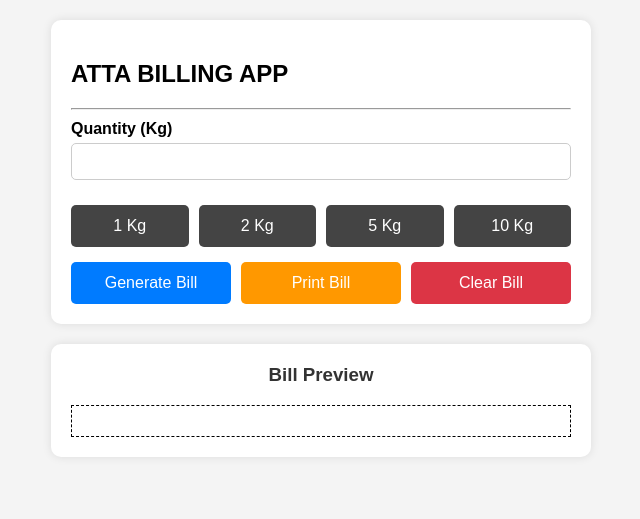
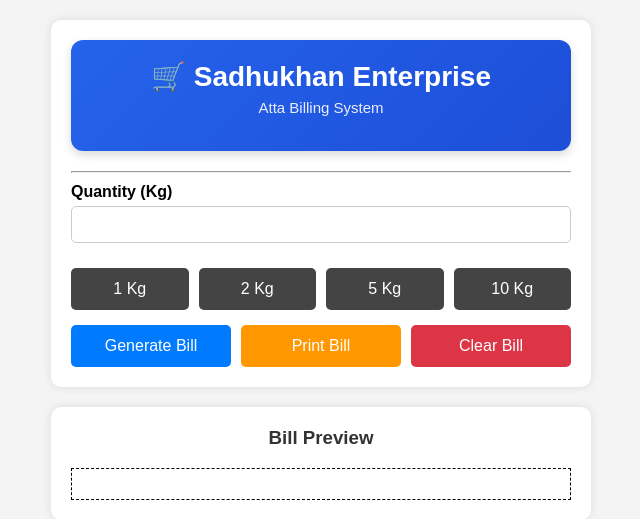
Before and after one commit to PANKAJ-SADHUKHAN/atta-shop-billing, a Flask app: page /billing in a window 1280 px wide. Shown: the top 519 px of the page, without its empty margins (319-959 px from the left). Run offline with Flask 3, Linux system fonts and the light colour scheme; the visitor is signed in with stand-in values (Sample User, id 1); some libraries are stand-ins or nearby versions.

Commit message:
Add app header with gradient background and title

```diff
--- a/templates/atta.html
+++ b/templates/atta.html
@@ -24,6 +24,43 @@ body{
     padding:20px;
     border-radius:10px;
     box-shadow:0 0 10px rgba(0,0,0,0.1);
+}
+          .app-header{
+
+    background:linear-gradient(135deg,#2563eb,#1d4ed8);
+
+    color:white;
+
+    text-align:center;
+
+    padding:20px;
+
+    border-radius:12px;
+
+    margin-bottom:20px;
+
+    box-shadow:0 4px 10px rgba(0,0,0,.15);
+
+}
+
+.app-header h1{
+
+    margin:0;
+
+    font-size:28px;
+
+    font-weight:bold;
+
+}
+
+.app-header p{
+
+    margin-top:6px;
+
+    font-size:15px;
+
+    opacity:.9;
+
 }
 
 h3{
@@ -175,7 +212,13 @@ button{
 
 <div class="container">
 
-<h2>ATTA BILLING APP</h2>
+<div class="app-header">
+
+    <h1>🛒 Sadhukhan Enterprise</h1>
+
+    <p>Atta Billing System</p>
+
+</div>
 <hr>
 
 <label>Quantity (Kg)</label>
```
